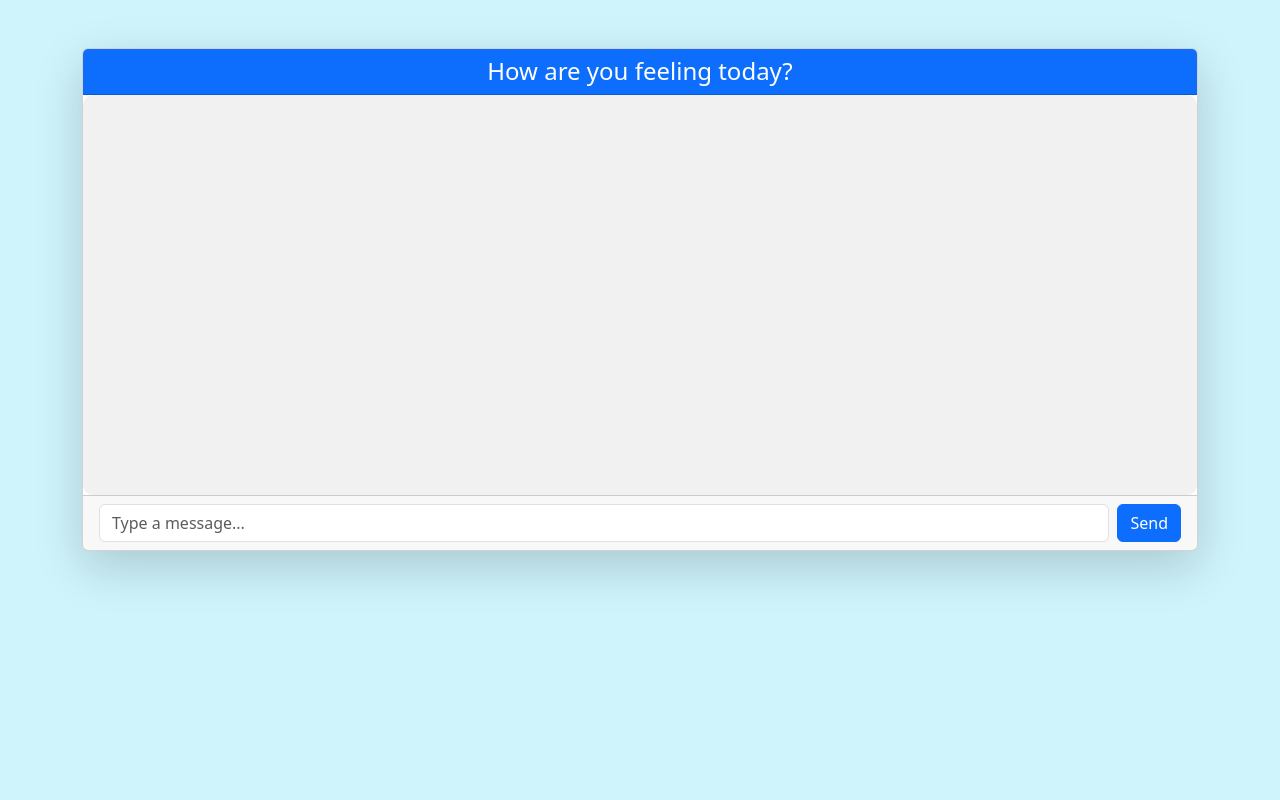
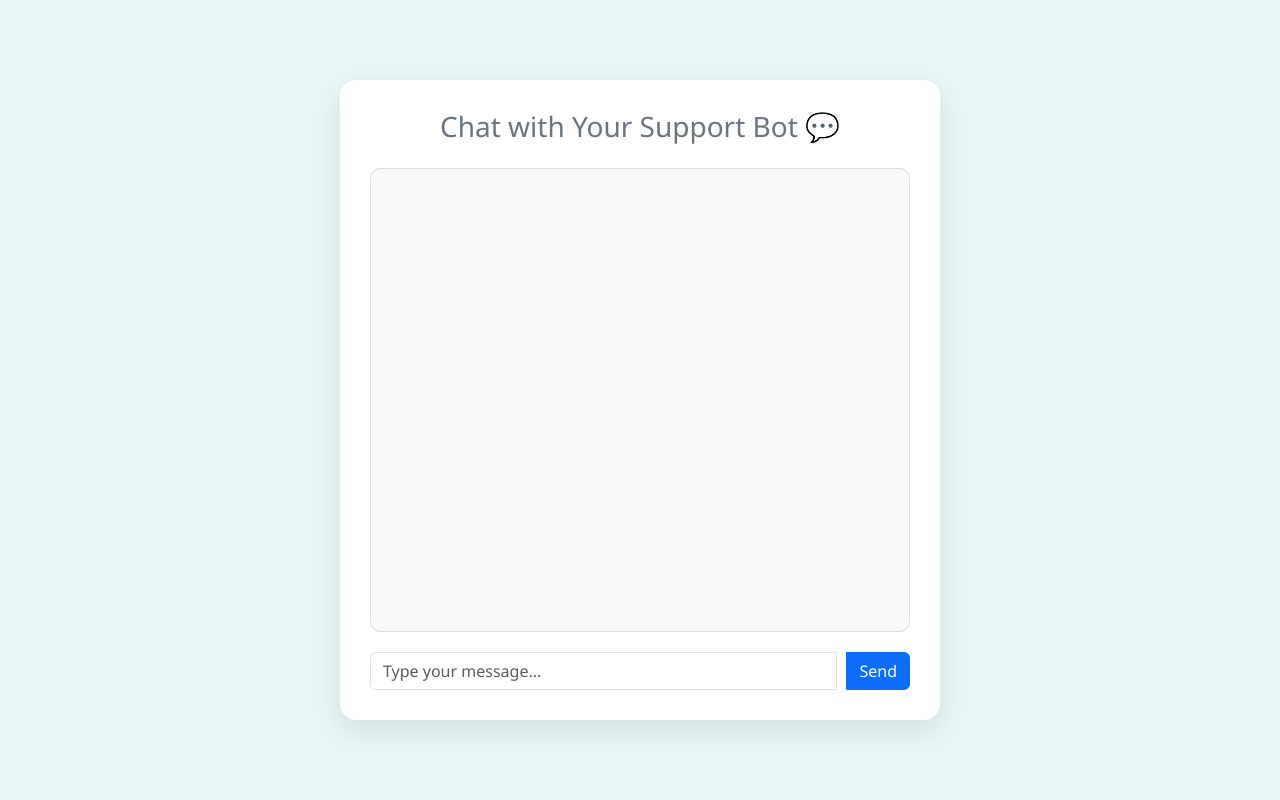
Before and after one commit to LRManamperi/CalmMind, a Flask app: page /chatbot in a window 1280 px wide. Run offline with Flask 3, Linux system fonts and the light colour scheme.

Commit message:
Styling done

```diff
--- a/chatbot-app/templates/chatbot.html
+++ b/chatbot-app/templates/chatbot.html
@@ -1,57 +1,121 @@
 <!DOCTYPE html>
 <html lang="en">
 <head>
-  <meta charset="UTF-8">
-  <title>Chatbot</title>
-  <link href="https://cdn.jsdelivr.net/npm/bootstrap@5.3.0/dist/css/bootstrap.min.css" rel="stylesheet">
-  <link rel="stylesheet" href="style.css">
+  <meta charset="UTF-8" />
+  <meta name="viewport" content="width=device-width, initial-scale=1.0"/>
+  <title>Mental Health Chatbot</title>
+  <link href="https://cdn.jsdelivr.net/npm/bootstrap@5.3.0/dist/css/bootstrap.min.css" rel="stylesheet"/>
+  <style>
+    body {
+      background-color: #eaf6f6;
+      display: flex;
+      justify-content: center;
+      align-items: center;
+      min-height: 100vh;
+      font-family: 'Segoe UI', sans-serif;
+    }
+
+    .chat-container {
+      background: #fff;
+      border-radius: 16px;
+      box-shadow: 0 10px 30px rgba(0, 0, 0, 0.1);
+      padding: 30px;
+      width: 100%;
+      max-width: 600px;
+      display: flex;
+      flex-direction: column;
+      height: 80vh;
+    }
+
+    #messages {
+      flex-grow: 1;
+      overflow-y: auto;
+      margin-bottom: 20px;
+      padding: 15px;
+      border: 1px solid #ddd;
+      border-radius: 10px;
+      background-color: #f9f9f9;
+    }
+
+    .message {
+      padding: 10px 15px;
+      border-radius: 12px;
+      margin-bottom: 10px;
+      max-width: 75%;
+      word-wrap: break-word;
+    }
+
+    .user {
+      background-color: #2f8f9d;
+      color: white;
+      align-self: end;
+    }
+
+    .bot {
+      background-color: #dfe7e9;
+      color: #333;
+      align-self: start;
+    }
+
+    #user_input {
+      flex-grow: 1;
+      margin-right: 10px;
+    }
+
+    .input-group {
+      display: flex;
+    }
+  </style>
 </head>
-<body class="bg-info-subtle">
-
-  <div class="container py-5">
-    <div class="card shadow-lg">
-      <div class="card-header text-center bg-primary text-white">
-        <h4 class="mb-0">How are you feeling today?</h4>
-      </div>
-
-      <div id="messages" class="card-body overflow-auto" style="height: 400px;"></div>
-
-      <div class="card-footer d-flex">
-        <input id="user_input" type="text" class="form-control me-2" placeholder="Type a message..." onkeydown="handleEnter(event)">
-        <button class="btn btn-primary" onclick="sendMessage()" id="send_btn">Send</button>
-      </div>
+<body>
+  <div class="chat-container">
+    <h3 class="text-center text-secondary mb-4">Chat with Your Support Bot 💬</h3>
+    <div id="messages"></div>
+    <div class="input-group">
+      <input type="text" id="user_input" class="form-control" placeholder="Type your message..." onkeydown="handleEnter(event)" />
+      <button class="btn btn-primary" onclick="sendMessage()">Send</button>
     </div>
   </div>
 
   <script>
     const inputField = document.getElementById("user_input");
-    const sendBtn = document.getElementById("send_btn");
+    const messagesDiv = document.getElementById("messages");
 
     function handleEnter(event) {
-      if (event.key === "Enter") sendMessage();
+      if (event.key === "Enter") {
+        sendMessage();
+      }
     }
 
     async function sendMessage() {
       const userMessage = inputField.value.trim();
       if (!userMessage) return;
 
-      const messagesDiv = document.getElementById("messages");
-      messagesDiv.innerHTML += `<div class="text-end mb-2"><span class="badge bg-primary text-white p-2">${userMessage}</span></div>`;
+      addMessage(userMessage, "user");
       inputField.value = "";
-      sendBtn.disabled = true;
 
-      const response = await fetch("/chat", {
-        method: "POST",
-        headers: { "Content-Type": "application/json" },
-        body: JSON.stringify({ message: userMessage })
-      });
+      try {
+        const response = await fetch("/chat", {
+          method: "POST",
+          headers: {
+            "Content-Type": "application/json"
+          },
+          body: JSON.stringify({ message: userMessage })
+        });
 
-      const data = await response.json();
-      const botMessage = data.response;
+        const data = await response.json();
+        addMessage(data.response, "bot");
+      } catch (err) {
+        addMessage("Sorry, I couldn't connect to the server.", "bot");
+      }
+    }
 
-      messagesDiv.innerHTML += `<div class="text-start mb-2"><span class="badge bg-light text-dark p-2">${botMessage}</span></div>`;
+    function addMessage(text, type) {
+      const msgDiv = document.createElement("div");
+      msgDiv.className = `message ${type}`;
+      msgDiv.textContent = text;
+      messagesDiv.appendChild(msgDiv);
       messagesDiv.scrollTop = messagesDiv.scrollHeight;
-      sendBtn.disabled = false;
     }
   </script>
 </body>
```
